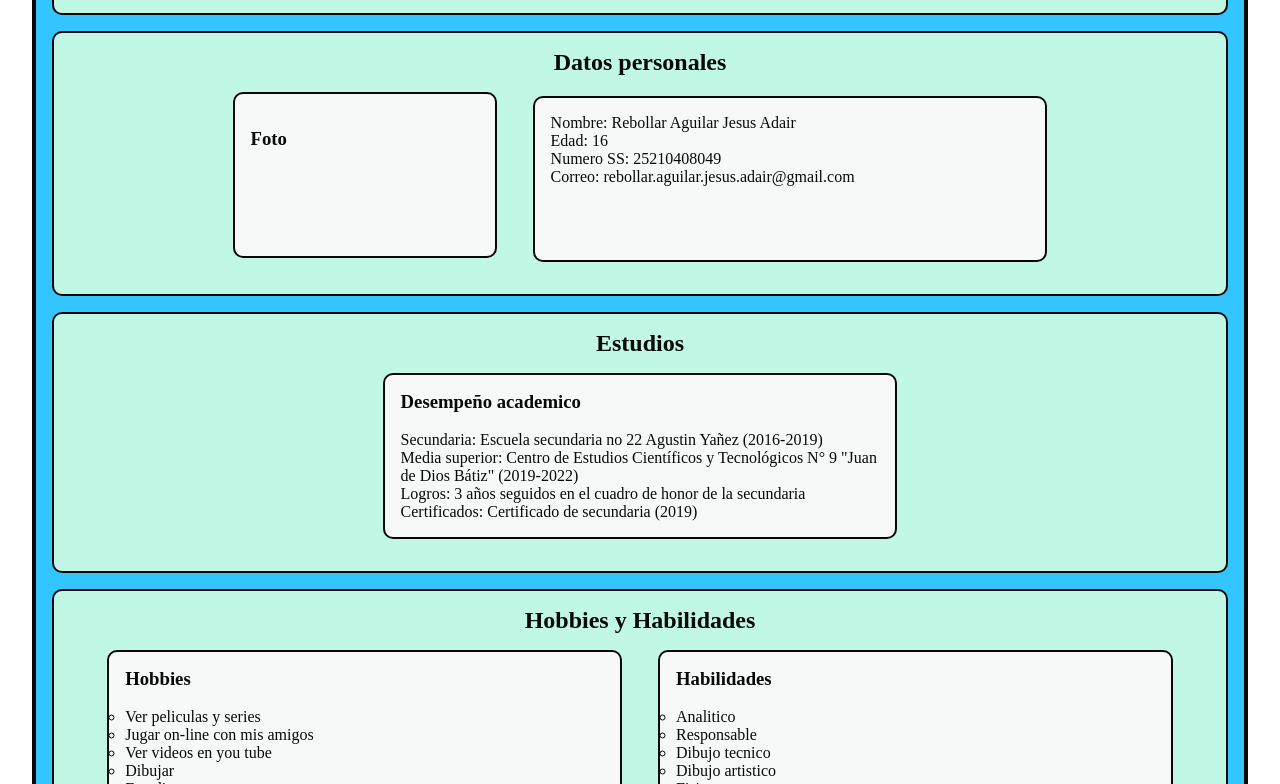
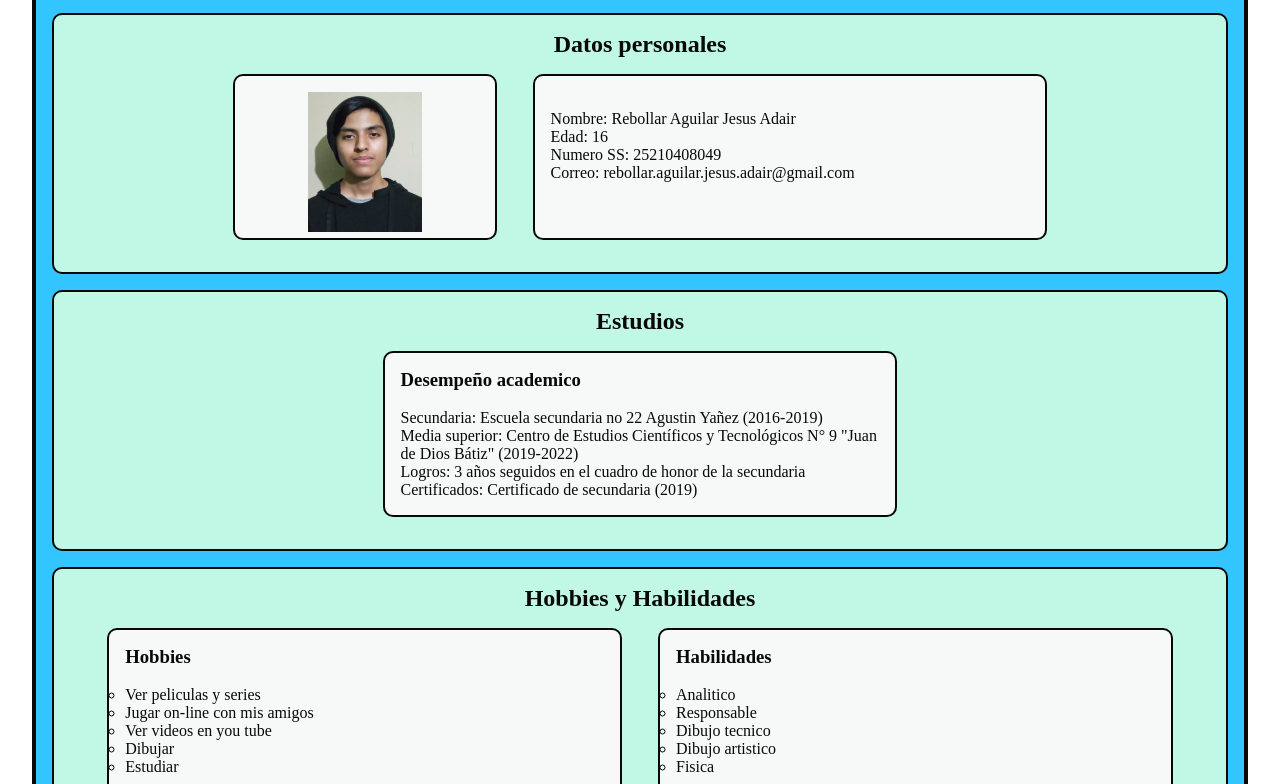
Before and after one commit to RebollarAguilarAdair01/4iv7-psw-rebollar-aguilar-jesus-adair, a plain HTML site: page index.html in a window 1280 px wide. Shown: the part 118-902 px from the top of the page. Drawn offline with Linux system fonts and the light colour scheme.

Commit message:
curriculo

```diff
--- a/css/masterstyle.css
+++ b/css/masterstyle.css
@@ -25,7 +25,7 @@ nav, section, footer, article, aside{
     text-align: center;
 }
 
-article, aside{
+article{
     border: 2px solid rgb(8, 8, 8);
     width: 42%;
     display: inline-block;
@@ -35,7 +35,16 @@ article, aside{
 }
 
 aside{
+    border: 2px solid rgb(8, 8, 8);
     width: 20%;
+    display: inline-block;
+    height: 130px;
+    background-color: #F7F9F9;
+}
+aside img{
+    text-align: center;
+    width: 50%;
+    height: 140px
 }
 
 nav, section, footer{
--- a/index.html
+++ b/index.html
@@ -11,7 +11,7 @@
     <div  class="main-container" >
     <nav>
         <h1>Curriculum</h1>
-        <p>Rebollar Aguilar Jesus Adair</p>
+
     </nav>
 
     <section>
@@ -19,21 +19,21 @@
         <h2>Datos personales</h2>
         <aside>
 
-            <br>
-            <h3>Foto</h3>
-            <br>
-            <br>
+            <img src="img/Foto.jpeg">
+
 
 
 
         </aside>
         <article>
-
+            <br>
             <p>Nombre: Rebollar Aguilar Jesus Adair</p>
             <p>Edad: 16  </p>
             <p>Numero SS: 25210408049</p>
             <p>Correo: rebollar.aguilar.jesus.adair@gmail.com</p>
-
+            <br>
+            <br>
+            <br>
         </article>
 
     </section>
```
